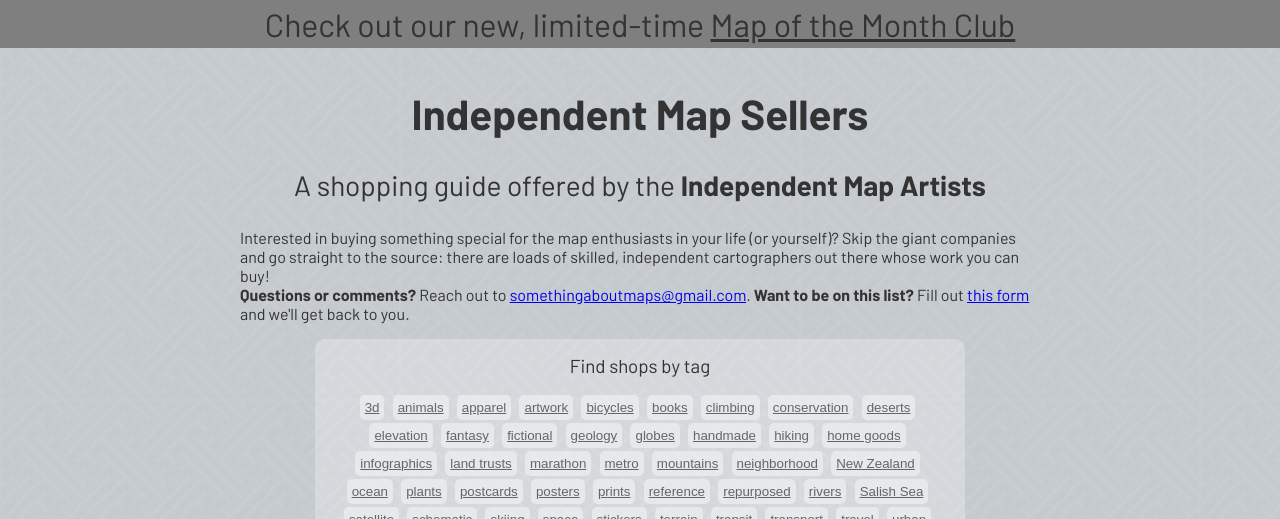
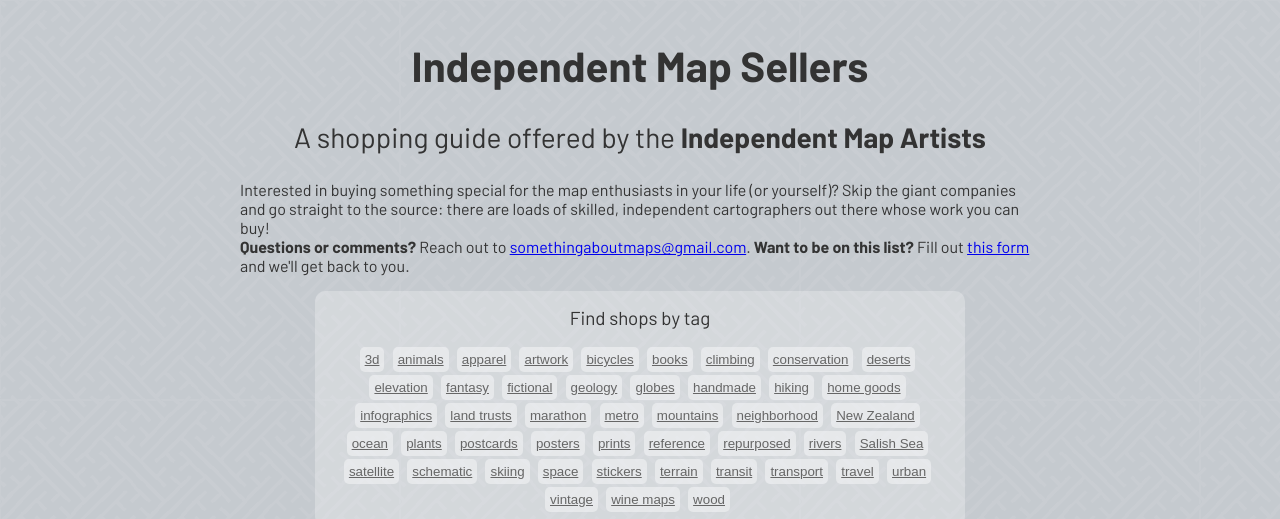
Before and after one commit to mapartists/mapartists.github.io, a Jekyll site: the page built from index.markdown, in a window 1280 px wide and 900 px high, cut to the strip 0-519 px from the top of the window. Built offline with Jekyll 4.4.1, drawn with Linux system fonts in a browser that asks for light colours.

Commit message:
Remove banner
Map of the Month subscription period is closed

```diff
--- a/_layouts/default.html
+++ b/_layouts/default.html
@@ -22,9 +22,6 @@
 </head>
 
 <body>
-    <div class="banner">
-        Check out our new, limited-time <a href="https://somethingaboutmaps.bigcartel.com/product/map-of-the-month-subscription" target="_blank">Map of the Month Club</a>
-    </div>
     <div class="site-wrapper">
         <h1>{{site.title}}</h1>
         <h2 class="subtitle">{{site.subtitle}}</h2>
```
Also changed, not shown: 1 other file.
